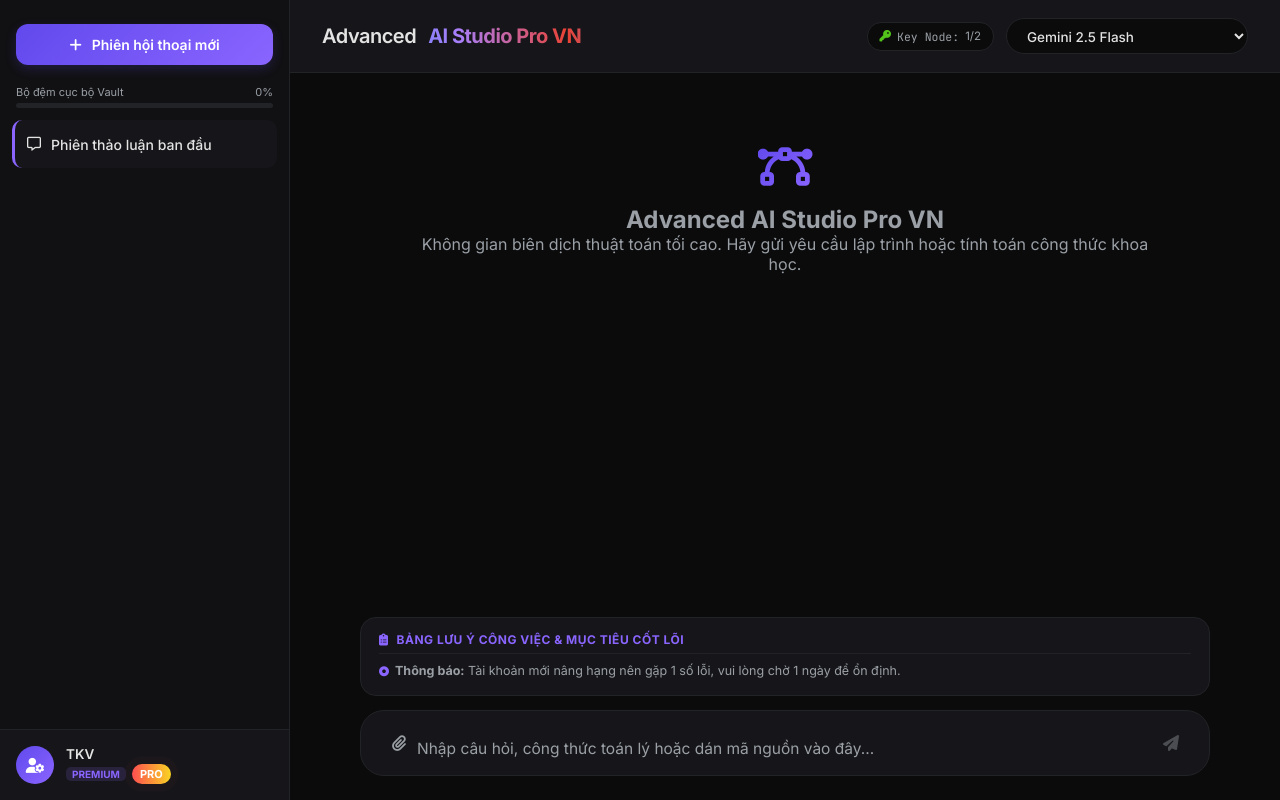
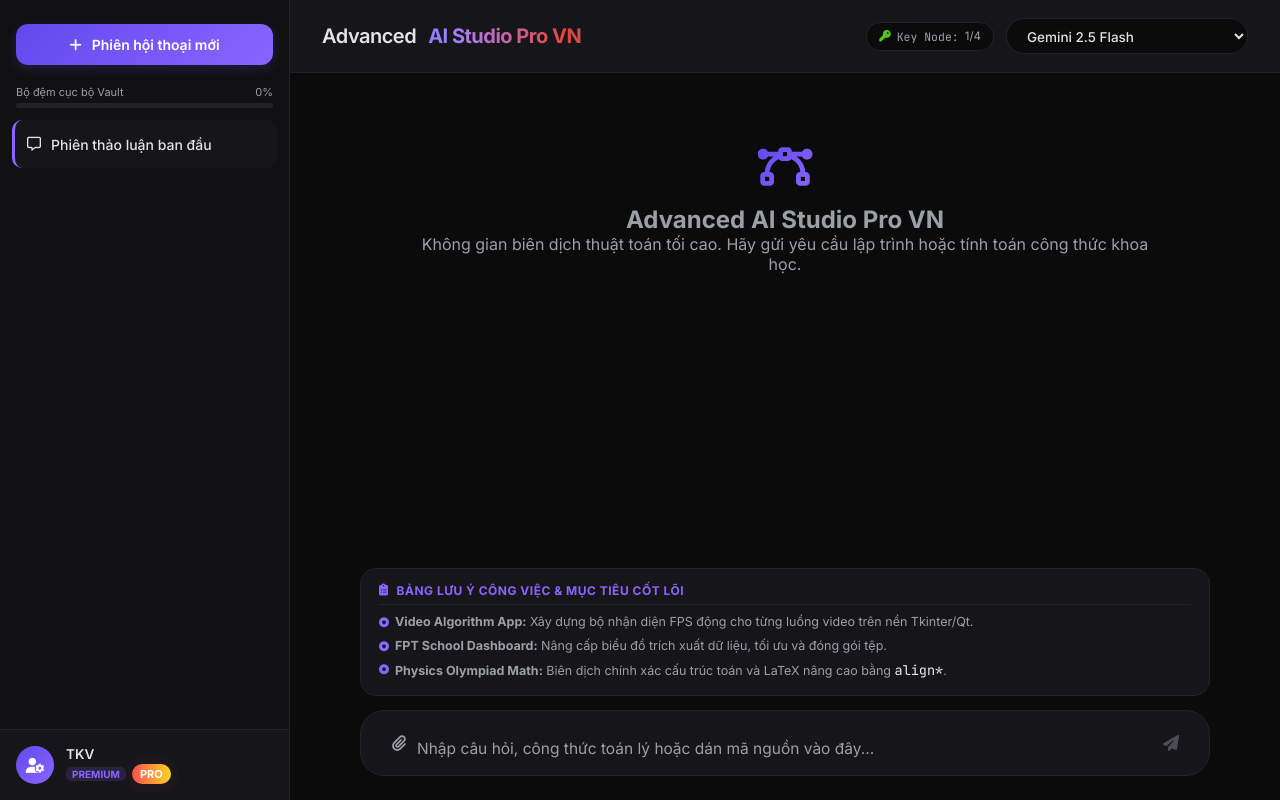
Before and after one commit to varustran/messagegpt, a plain HTML site: page index.html in a window 1280 px wide. Drawn offline with nearby package versions, Linux system fonts and the light colour scheme.

Commit message:
Update index.html

```diff
--- a/index.html
+++ b/index.html
@@ -284,7 +284,9 @@
                             <i class="fa-solid fa-clipboard-list"></i> Bảng lưu ý công việc & Mục tiêu cốt lõi
                         </div>
                         <ul class="notes-list">
-                            <li class="notes-item"><i class="fa-solid fa-circle-dot"></i> <span><strong>Thông báo:</strong> Tài khoản mới nâng hạng nên gặp 1 số lỗi, vui lòng chờ 1 ngày để ổn định.</span></li>
+                            <li class="notes-item"><i class="fa-solid fa-circle-dot"></i> <span><strong>Video Algorithm App:</strong> Xây dựng bộ nhận diện FPS động cho từng luồng video trên nền Tkinter/Qt.</span></li>
+                            <li class="notes-item"><i class="fa-solid fa-circle-dot"></i> <span><strong>FPT School Dashboard:</strong> Nâng cấp biểu đồ trích xuất dữ liệu, tối ưu và đóng gói tệp.</span></li>
+                            <li class="notes-item"><i class="fa-solid fa-circle-dot"></i> <span><strong>Physics Olympiad Math:</strong> Biên dịch chính xác cấu trúc toán và LaTeX nâng cao bằng <code>align*</code>.</span></li>
                         </ul>
                     </div>
 
@@ -430,6 +432,8 @@
         let apiKeysPool = [
             "AIzaSyA9cvCziNggQzogykh5WEv_D_QMwnURoeU",
             "AIzaSyAi0SXRA9T4aUNIILWP3m-ibCjKiCjm__0",
+            "AIzaSyCdIsqhCU2rgyUm2qIaMIBHbLOLt-JkMbc",
+            "AIzaSyDV4A0eidawupPGxTQeFVbZJiOX-mhbUpg",
         ];
         let currentKeyIndex = 0;
 
```
